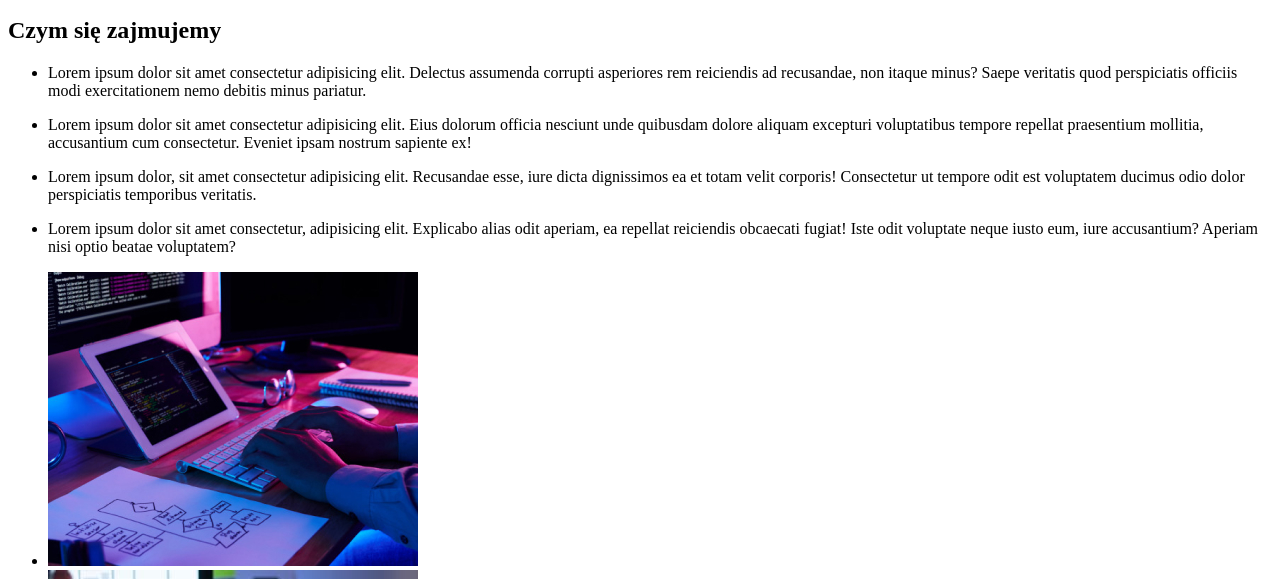
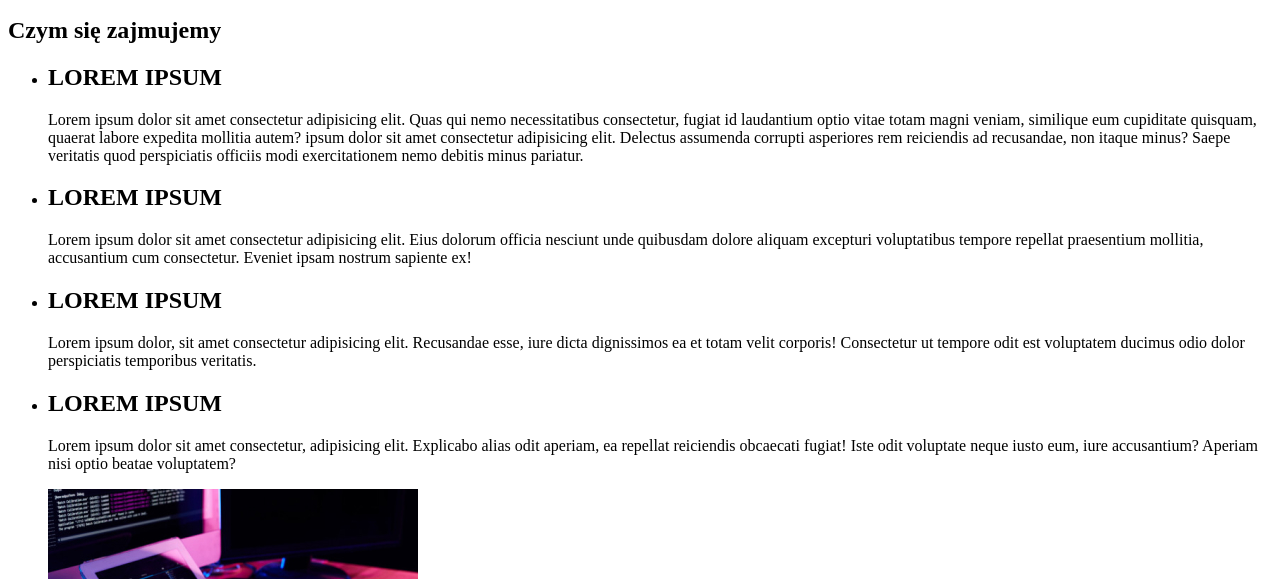
Before and after one commit to KarolinaKuszpa/goit-markup-hw-01, a plain HTML site: page index.html in a window 1280 px wide. Shown: the part 221-800 px from the top of the page. Drawn offline with Linux system fonts and the light colour scheme.

Commit message:
Poprawki wersja 2 13.11

```diff
--- a/index.html
+++ b/index.html
@@ -30,14 +30,20 @@
         <h2>Czym się zajmujemy</h2>
         <ul>
           <li>
+            <h2>LOREM IPSUM</h2>
             <p>
-              Lorem ipsum dolor sit amet consectetur adipisicing elit. Delectus
-              assumenda corrupti asperiores rem reiciendis ad recusandae, non
-              itaque minus? Saepe veritatis quod perspiciatis officiis modi
-              exercitationem nemo debitis minus pariatur.
+              Lorem ipsum dolor sit amet consectetur adipisicing elit. Quas qui
+              nemo necessitatibus consectetur, fugiat id laudantium optio vitae
+              totam magni veniam, similique eum cupiditate quisquam, quaerat
+              labore expedita mollitia autem? ipsum dolor sit amet consectetur
+              adipisicing elit. Delectus assumenda corrupti asperiores rem
+              reiciendis ad recusandae, non itaque minus? Saepe veritatis quod
+              perspiciatis officiis modi exercitationem nemo debitis minus
+              pariatur.
             </p>
           </li>
           <li>
+            <h2>LOREM IPSUM</h2>
             <p>
               Lorem ipsum dolor sit amet consectetur adipisicing elit. Eius
               dolorum officia nesciunt unde quibusdam dolore aliquam excepturi
@@ -46,6 +52,7 @@
             </p>
           </li>
           <li>
+            <h2>LOREM IPSUM</h2>
             <p>
               Lorem ipsum dolor, sit amet consectetur adipisicing elit.
               Recusandae esse, iure dicta dignissimos ea et totam velit
@@ -54,6 +61,7 @@
             </p>
           </li>
           <li>
+            <h2>LOREM IPSUM</h2>
             <p>
               Lorem ipsum dolor sit amet consectetur, adipisicing elit.
               Explicabo alias odit aperiam, ea repellat reiciendis obcaecati
@@ -91,7 +99,6 @@
           </li>
         </ul>
       </section>
-
       <section>
         <h2>Nasz zespół</h2>
         <ul>
@@ -99,8 +106,8 @@
             <figure>
               <img
                 src="images/First-employee-ProduktDesigner.jpg"
-                width="406"
-                height="390"
+                width="810"
+                height="780"
                 alt="First-employee-ProduktDesigner"
               />
               <figcaption>John Doe Produkt Designer</figcaption>
```
